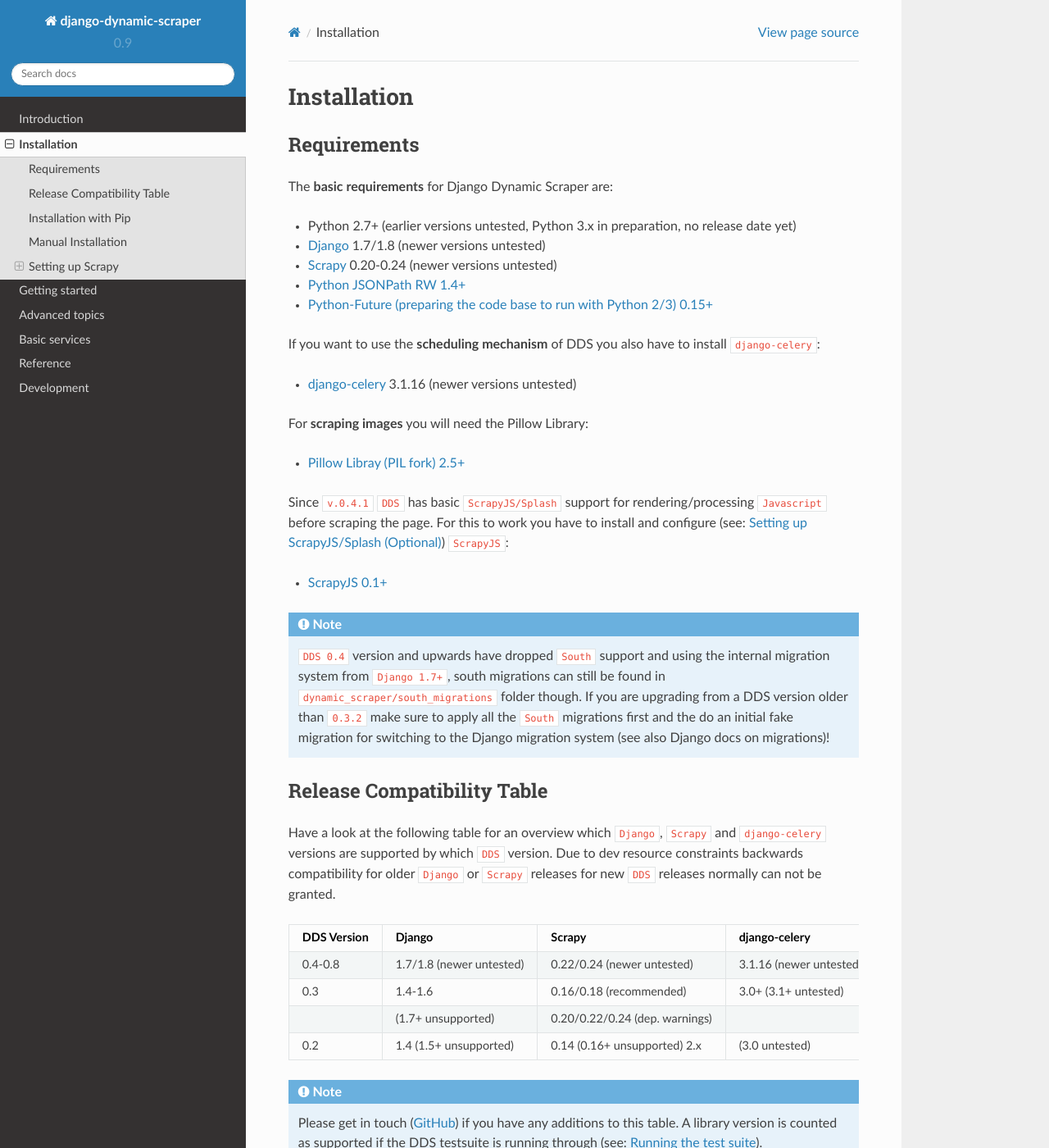
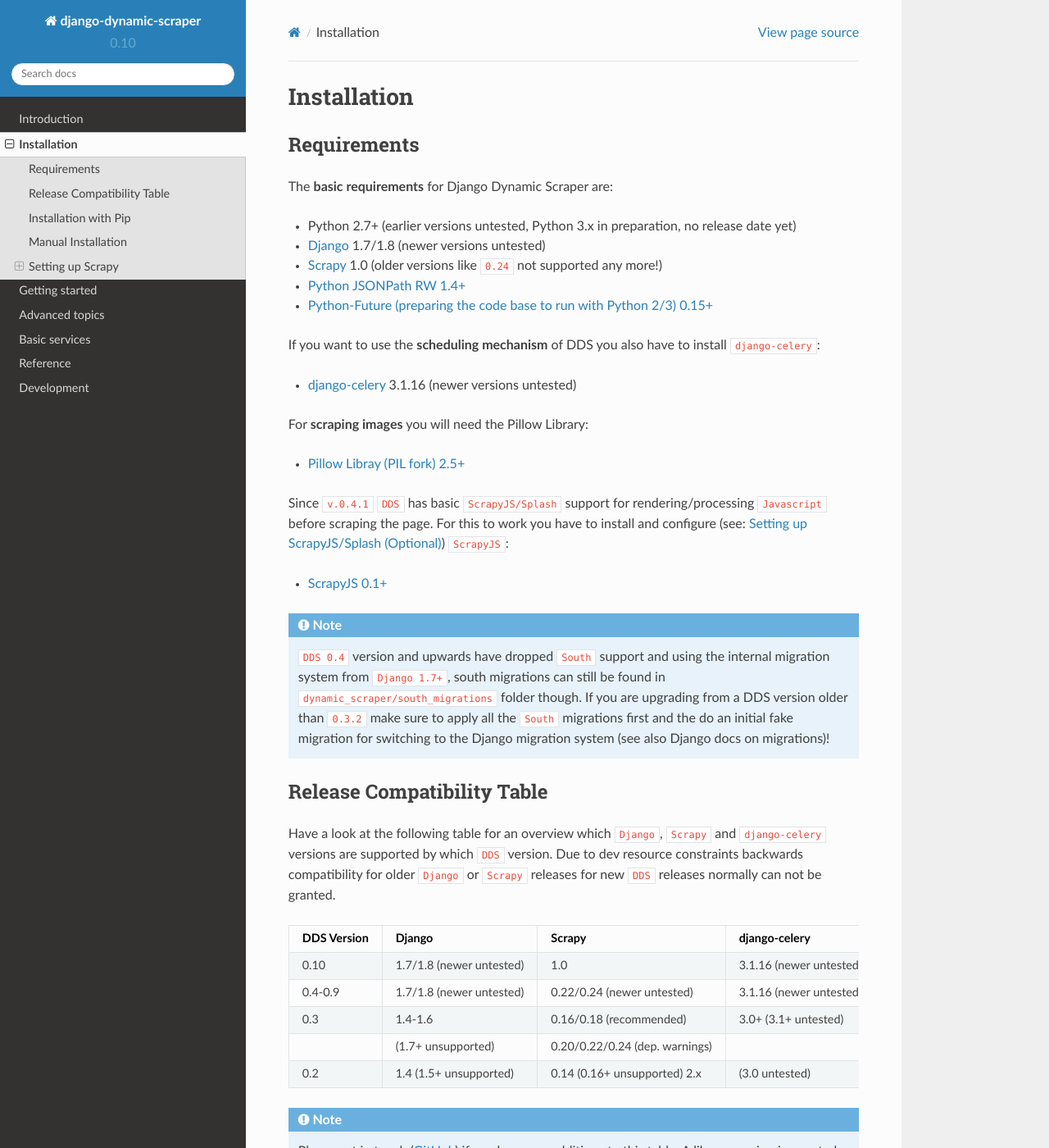
Before and after one commit to dev02019/django-dynamic-scraper, a Sphinx documentation site: the page built from docs/installation.rst, in a window 1280 px wide and 1400 px high. Shown: the whole window at 82% size. Built offline with Sphinx 7.4.7 and the Read the Docs theme 2.0.0, drawn with Linux system fonts in a browser that asks for light colours; some of the changed text lies outside the part shown.

Commit message:
Even more release preparations :-)

```diff
--- a/docs/conf.py
+++ b/docs/conf.py
@@ -41,16 +41,16 @@ master_doc = 'index'
 
 # General information about the project.
 project = u'django-dynamic-scraper'
-copyright = u'2015, Holger Drewes'
+copyright = u'2016, Holger Drewes'
 
 # The version info for the project you're documenting, acts as replacement for
 # |version| and |release|, also used in various other places throughout the
 # built documents.
 #
 # The short X.Y version.
-version = '0.9'
+version = '0.10'
 # The full version, including alpha/beta/rc tags.
-release = '0.9-beta'
+release = '0.10-beta'
 
 # The language for content autogenerated by Sphinx. Refer to documentation
 # for a list of supported languages.
--- a/docs/installation.rst
+++ b/docs/installation.rst
@@ -11,7 +11,7 @@ The **basic requirements** for Django Dynamic Scraper are:
 
 * Python 2.7+ (earlier versions untested, Python 3.x in preparation, no release date yet)
 * `Django <https://www.djangoproject.com/>`_ 1.7/1.8 (newer versions untested)
-* `Scrapy <http://www.scrapy.org>`_ 0.20-0.24 (newer versions untested)
+* `Scrapy <http://www.scrapy.org>`_ 1.0 (older versions like ``0.24`` not supported any more!)
 * `Python JSONPath RW 1.4+ <https://github.com/kennknowles/python-jsonpath-rw>`_
 * `Python-Future (preparing the code base to run with Python 2/3) 0.15+ <http://python-future.org/>`_
 
@@ -45,7 +45,9 @@ by which ``DDS`` version. Due to dev resource constraints backwards compatibilit
 +-------------+-------------------------------+---------------------------------------+-------------------------+
 | DDS Version | Django                        | Scrapy                                | django-celery           |
 +=============+===============================+=======================================+=========================+
-| 0.4-0.8     | 1.7/1.8 (newer untested)      | 0.22/0.24 (newer untested)            | 3.1.16 (newer untested) |
+| 0.10        | 1.7/1.8 (newer untested)      | 1.0                                   | 3.1.16 (newer untested) |
++-------------+-------------------------------+---------------------------------------+-------------------------+
+| 0.4-0.9     | 1.7/1.8 (newer untested)      | 0.22/0.24 (newer untested)            | 3.1.16 (newer untested) |
 +-------------+-------------------------------+---------------------------------------+-------------------------+
 | 0.3         | 1.4-1.6                       | 0.16/0.18 (recommended)               | 3.0+ (3.1+ untested)    |
 +-------------+-------------------------------+---------------------------------------+-------------------------+
```
